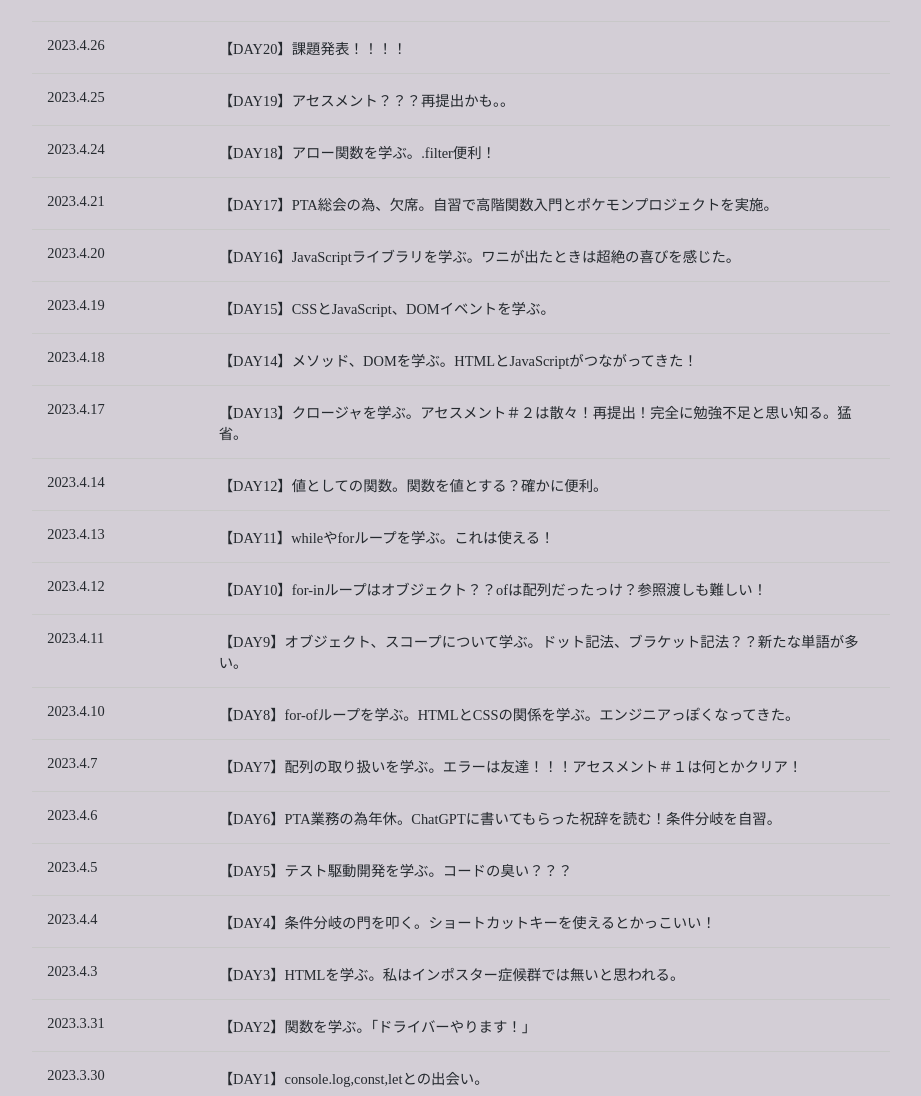
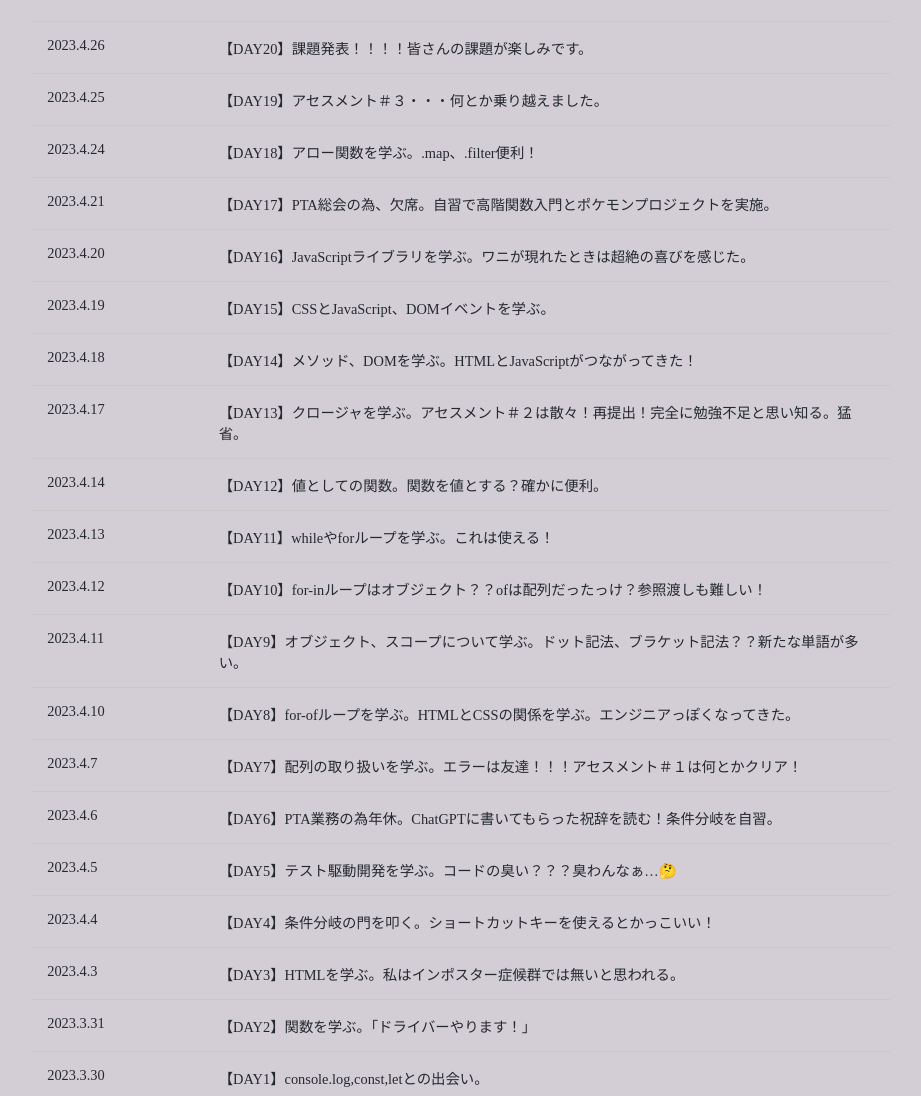
Before and after one commit to YoshihitoIwahori/YoshihitoIwahori.github.io, a plain HTML site: page index.html in a window 1280 px wide. Shown: the part 1440-2536 px from the top of the page, without its empty margins (179-1100 px from the left). Drawn offline with Linux system fonts and the light colour scheme; some packages are replaced by stand-ins of ours.

Commit message:
Update index.html

```diff
--- a/index.html
+++ b/index.html
@@ -55,15 +55,15 @@
         <h2 class="sec-title">impression</h2>
         <dl>
           <dt>2023.4.26</dt>
-          <dd>【DAY20】課題発表！！！！</dd>
+          <dd>【DAY20】課題発表！！！！皆さんの課題が楽しみです。</dd>
           <dt>2023.4.25</dt>
-          <dd>【DAY19】アセスメント？？？再提出かも。。</dd>
+          <dd>【DAY19】アセスメント＃３・・・何とか乗り越えました。</dd>
           <dt>2023.4.24</dt>
-          <dd>【DAY18】アロー関数を学ぶ。.filter便利！</dd>
+          <dd>【DAY18】アロー関数を学ぶ。.map、.filter便利！</dd>
           <dt>2023.4.21</dt>
           <dd>【DAY17】PTA総会の為、欠席。自習で高階関数入門とポケモンプロジェクトを実施。</dd>
           <dt>2023.4.20</dt>
-          <dd>【DAY16】JavaScriptライブラリを学ぶ。ワニが出たときは超絶の喜びを感じた。</dd>
+          <dd>【DAY16】JavaScriptライブラリを学ぶ。ワニが現れたときは超絶の喜びを感じた。</dd>
           <dt>2023.4.19</dt>
           <dd>【DAY15】CSSとJavaScript、DOMイベントを学ぶ。</dd>
           <dt>2023.4.18</dt>
@@ -85,7 +85,7 @@
           <dt>2023.4.6</dt>
           <dd>【DAY6】PTA業務の為年休。ChatGPTに書いてもらった祝辞を読む！条件分岐を自習。</dd>
           <dt>2023.4.5</dt>
-          <dd>【DAY5】テスト駆動開発を学ぶ。コードの臭い？？？</dd>
+          <dd>【DAY5】テスト駆動開発を学ぶ。コードの臭い？？？臭わんなぁ…🤔</dd>
           <dt>2023.4.4</dt>
           <dd>【DAY4】条件分岐の門を叩く。ショートカットキーを使えるとかっこいい！</dd>
           <dt>2023.4.3</dt>
```
